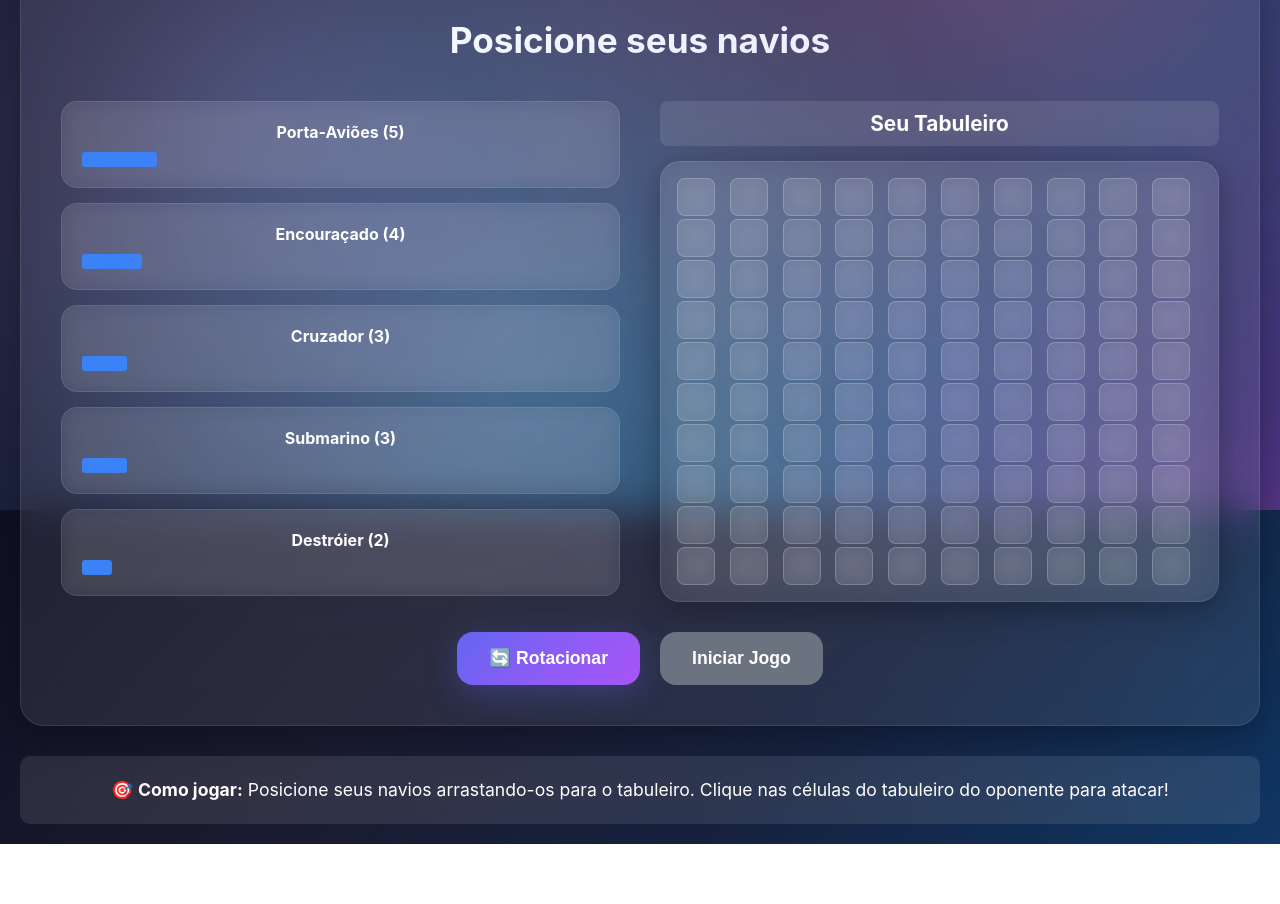
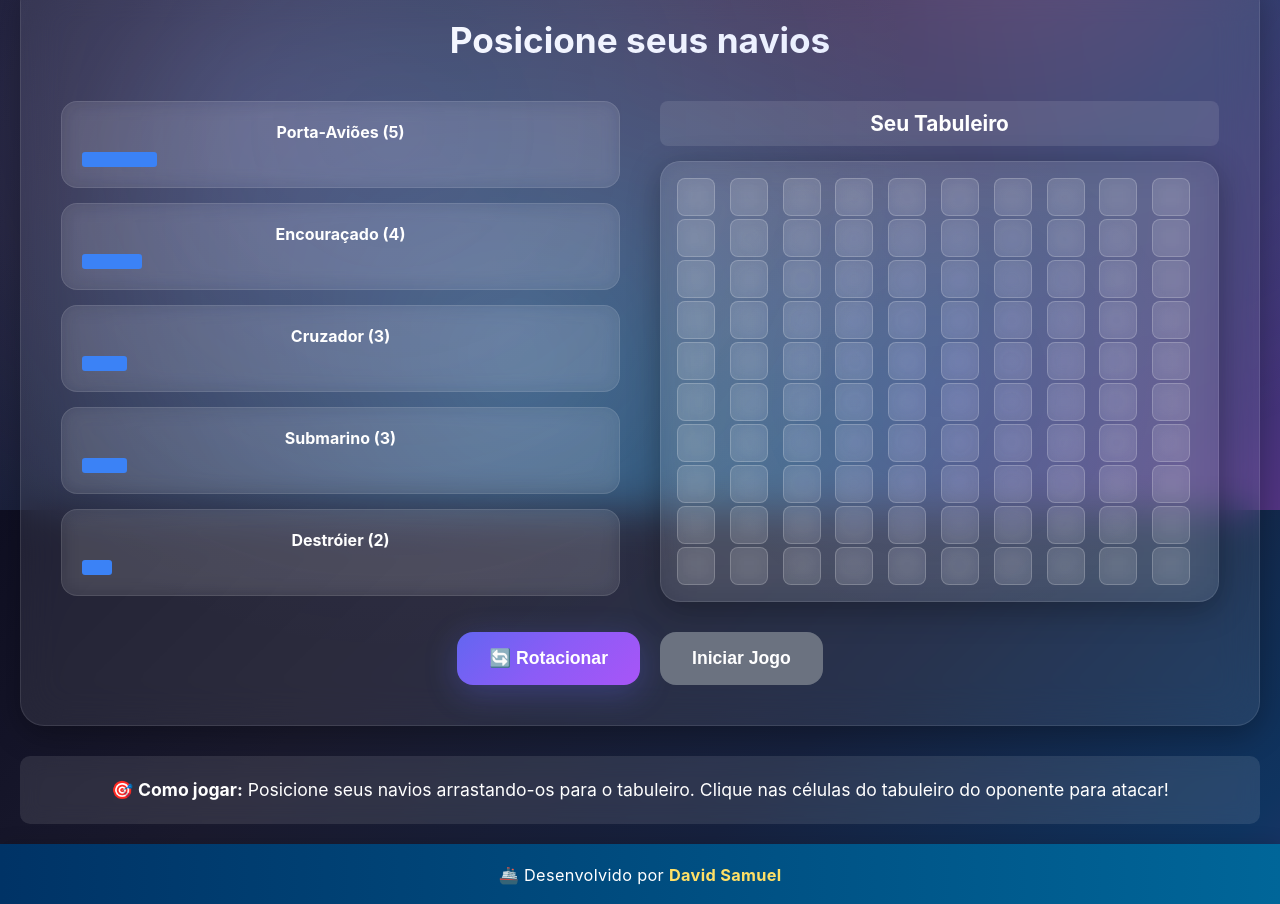
Before and after one commit to davidsamuel-dev/Jogo-Batalha-Naval, a plain HTML site: page index.html in a window 1280 px wide. Shown: the part 290-1194 px from the top of the page. Before the commit the page ends 1134 px from the top, so only its background shows below. Drawn offline with Linux system fonts and the light colour scheme.

Commit message:
envio do rodapé

```diff
--- a/index.html
+++ b/index.html
@@ -91,5 +91,10 @@
     </div>
 
     <script src="script.js"></script>
+<footer class="bottom-footer" style="background: linear-gradient(90deg, #003366 0%, #006699 100%); color: #fff; text-align:center; padding: 1.2rem 0; font-size: 1.02rem; letter-spacing: 0.02em; box-shadow: 0 -2px 16px rgba(0,0,0,0.13); width: 100%;">
+    <span style="display: inline-block; vertical-align: middle;">
+        🚢 Desenvolvido por <strong style="color: #ffe066;">David Samuel</strong>
+    </span>
+</footer>
 </body>
 </html>
```
